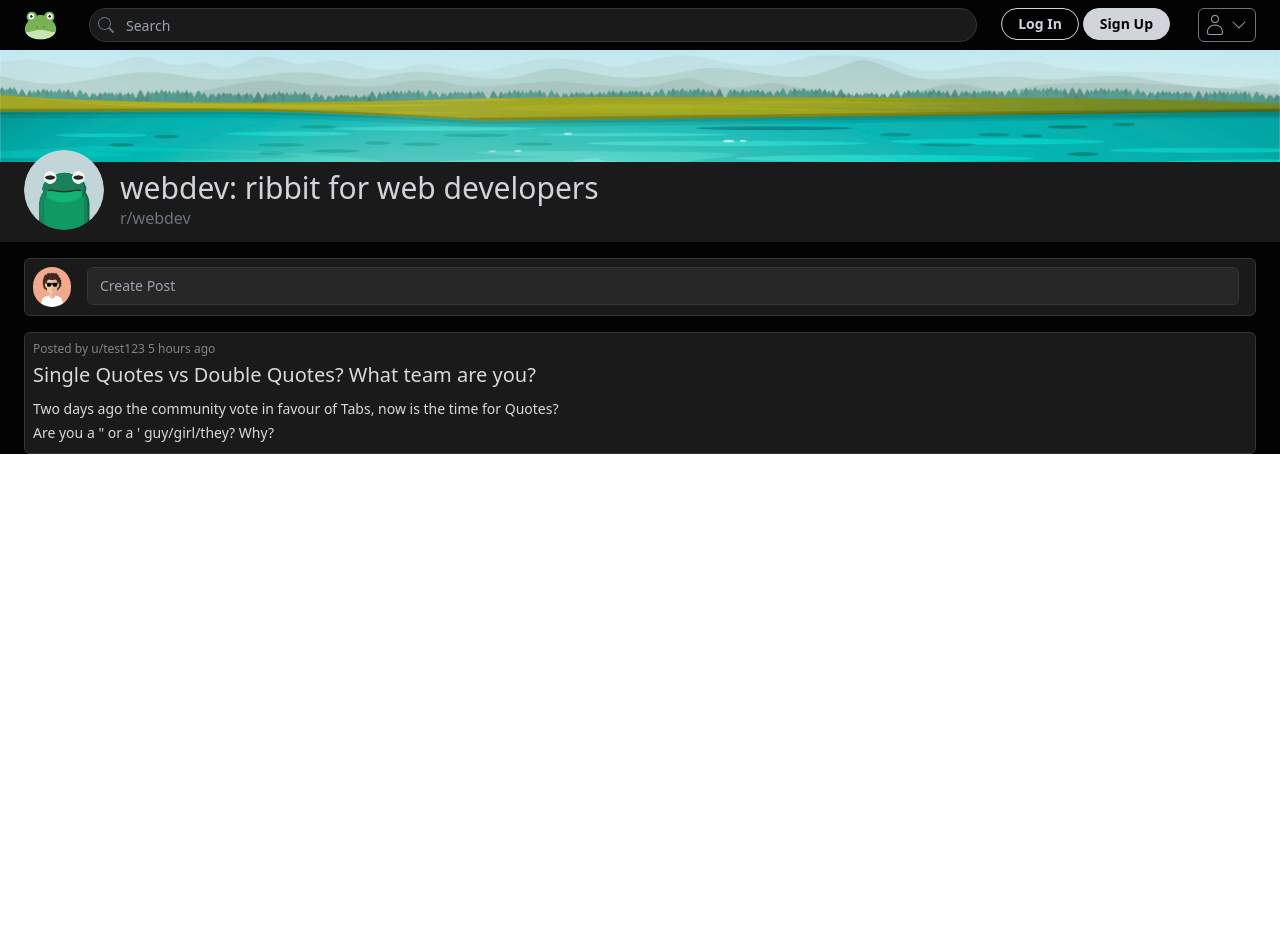
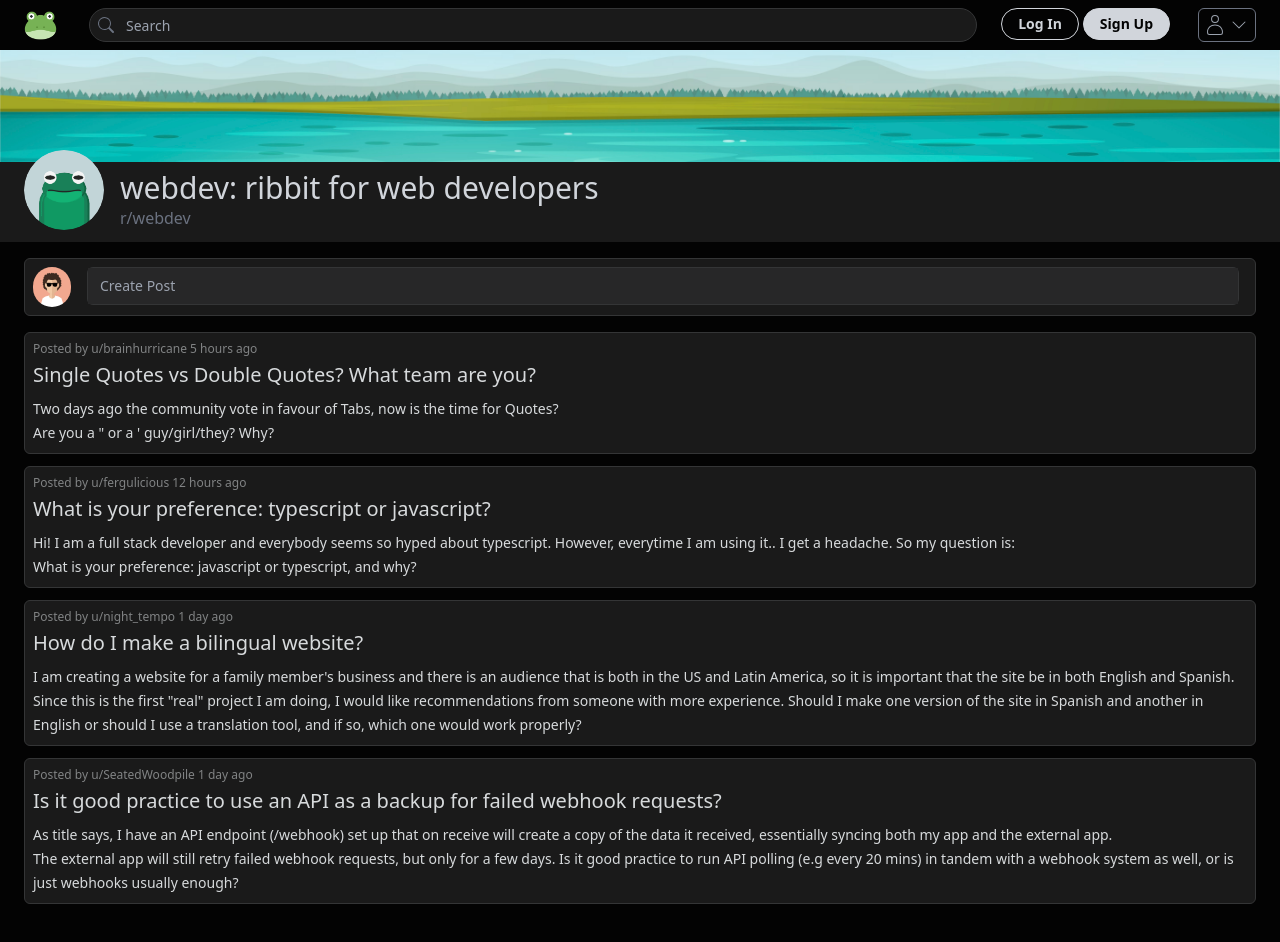
Before and after one commit to Lizette-Dimalanta/Ribbit, a React (Vite) app: page / in a window 1280 px wide. Shown: the top 942 px of the page. Before the commit the page ends 800 px from the top, so only its background shows below. Built offline with nearby package versions, Linux system fonts and the light colour scheme.

Commit message:
Added seeded posts, changed subribbit image file path

```diff
--- a/src/App.jsx
+++ b/src/App.jsx
@@ -17,10 +17,11 @@ function App() {
       <BoardHeader />
       <NewPost />
 
-      <div className="bg-reddit_dark px-6 text-reddit_text">
+      <div className="bg-reddit_dark h-screen">
+        <div className="bg-reddit_dark px-6 text-reddit_text pb-3">
           <div className="border border-reddit_border bg-reddit_dark-brighter p-2 rounded-md">
             <h5 className="text-reddit_text-darker text-xs">
-            Posted by u/test123 5 hours ago
+              Posted by u/brainhurricane 5 hours ago
             </h5>
             <h2 className="text-xl mt-1 mb-2">
               Single Quotes vs Double Quotes? What team are you?
@@ -32,6 +33,50 @@ function App() {
             </p>
           </div>
         </div>
+        <div className="bg-reddit_dark px-6 text-reddit_text">
+          <div className="border border-reddit_border bg-reddit_dark-brighter p-2 rounded-md">
+            <h5 className="text-reddit_text-darker text-xs">
+              Posted by u/fergulicious 12 hours ago
+            </h5>
+            <h2 className="text-xl mt-1 mb-2">
+              What is your preference: typescript or javascript?
+            </h2>
+            <p className="text-sm leading-6">
+              Hi! I am a full stack developer and everybody seems so hyped about typescript. However, everytime I am using it.. I get a headache. So my question is:
+              <br />
+              What is your preference: javascript or typescript, and why?
+            </p>
+        </div>
+        <div className="bg-reddit_dark text-reddit_text pt-3">
+          <div className="border border-reddit_border bg-reddit_dark-brighter p-2 rounded-md">
+            <h5 className="text-reddit_text-darker text-xs">
+              Posted by u/night_tempo 1 day ago
+            </h5>
+            <h2 className="text-xl mt-1 mb-2">
+              How do I make a bilingual website?
+            </h2>
+            <p className="text-sm leading-6">
+              I am creating a website for a family member's business and there is an audience that is both in the US and Latin America, so it is important that the site be in both English and Spanish. Since this is the first "real" project I am doing, I would like recommendations from someone with more experience. Should I make one version of the site in Spanish and another in English or should I use a translation tool, and if so, which one would work properly?
+            </p>
+          </div>
+        </div>
+        <div className="bg-reddit_dark text-reddit_text pb-10 pt-3">
+          <div className="border border-reddit_border bg-reddit_dark-brighter p-2 rounded-md">
+            <h5 className="text-reddit_text-darker text-xs">
+              Posted by u/SeatedWoodpile 1 day ago
+            </h5>
+            <h2 className="text-xl mt-1 mb-2">
+              Is it good practice to use an API as a backup for failed webhook requests?
+            </h2>
+            <p className="text-sm leading-6">
+            As title says, I have an API endpoint (/webhook) set up that on receive will create a copy of the data it received, essentially syncing both my app and the external app.
+            <br />
+            The external app will still retry failed webhook requests, but only for a few days. Is it good practice to run API polling (e.g every 20 mins) in tandem with a webhook system as well, or is just webhooks usually enough?
+            </p>
+          </div>
+        </div>
+       </div>
+      </div>
     </AuthModalContext.Provider>
   )
 }
--- a/src/components/BoardHeader.jsx
+++ b/src/components/BoardHeader.jsx
@@ -9,7 +9,7 @@ const BoardHeader = () => {
         <div className="bg-reddit_dark-brighter">
         <div className="mx-6 relative flex">
             <div className="h-20 w-20 overflow-hidden relative -top-3">
-            <img src="public/Frog2.png" alt="" className="rounded-full" />
+            <img src="/Frog2.png" alt="" className="rounded-full" />
             </div>
             <div className="pt-2 pl-4">
             <h1 className="text-gray-300 text-3xl">
```
Lines whose indentation alone changed are shown as unchanged.
